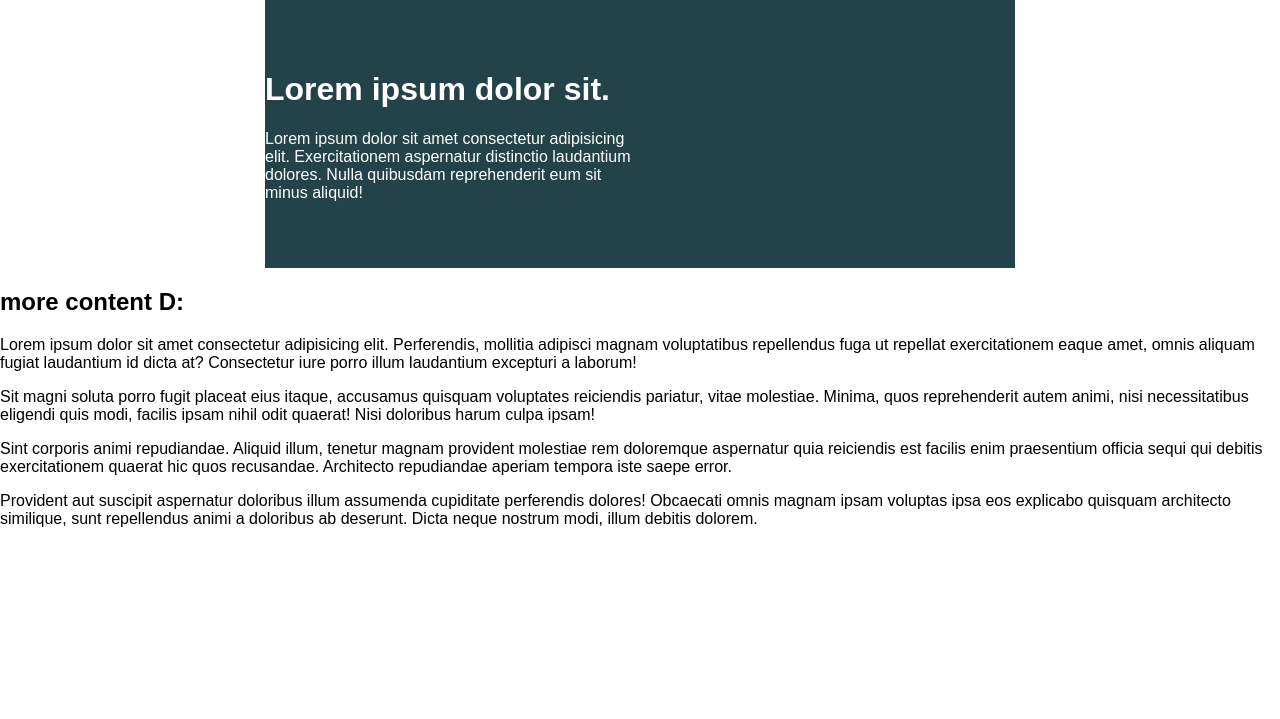
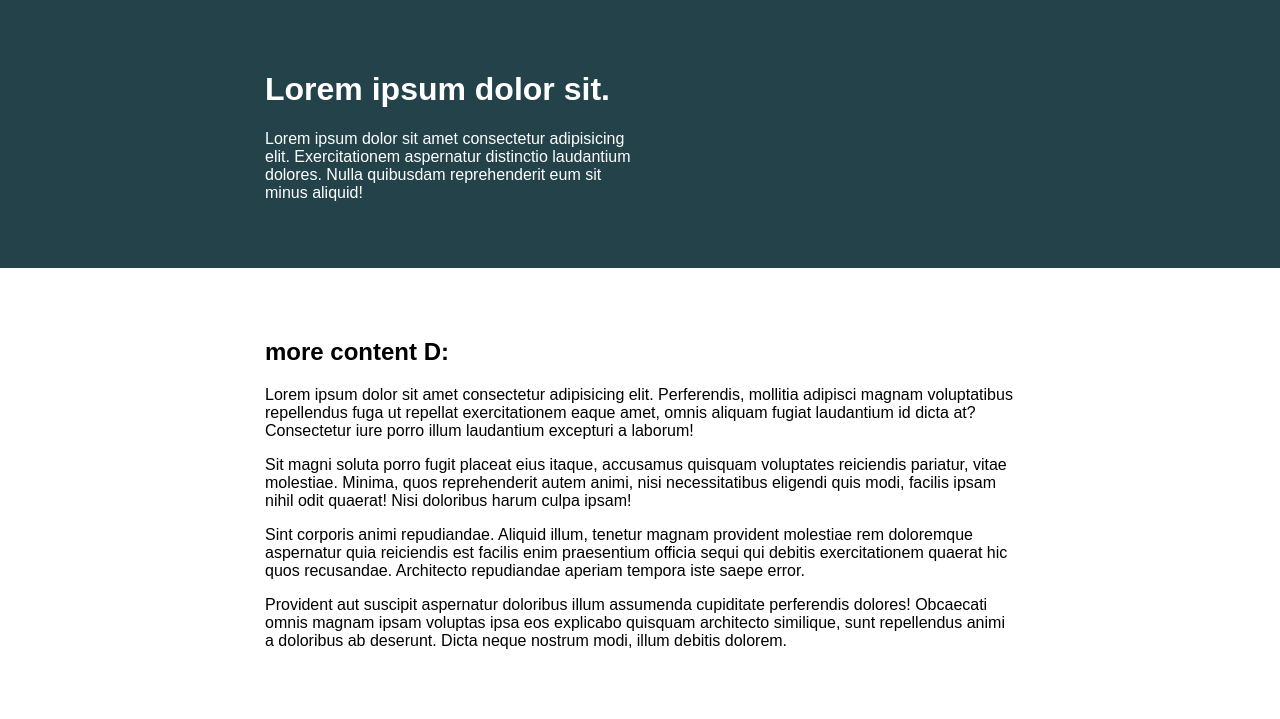
Before and after one commit to lamassab/KevinPowell-CSS-Days, a plain HTML site: page Challenge02/index.html in a window 1280 px wide. Drawn offline with Linux system fonts and the light colour scheme.

Commit message:
challenge 02 finished

```diff
--- a/Challenge02/index.html
+++ b/Challenge02/index.html
@@ -9,19 +9,23 @@
 </head>
 <body>
 
+    <div class="hero">
         <div class="container">
             <div class="intro-content">
                 <h1>Lorem ipsum dolor sit.</h1>
                 <p>Lorem ipsum dolor sit amet consectetur adipisicing elit. Exercitationem aspernatur distinctio laudantium dolores. Nulla quibusdam reprehenderit eum sit minus aliquid!</p>
             </div>
         </div>
+    </div>
 
 
+    <div class="container content">
         <h2>more content D:</h2>
         <p>Lorem ipsum dolor sit amet consectetur adipisicing elit. Perferendis, mollitia adipisci magnam voluptatibus repellendus fuga ut repellat exercitationem eaque amet, omnis aliquam fugiat laudantium id dicta at? Consectetur iure porro illum laudantium excepturi a laborum!</p>
         <p>Sit magni soluta porro fugit placeat eius itaque, accusamus quisquam voluptates reiciendis pariatur, vitae molestiae. Minima, quos reprehenderit autem animi, nisi necessitatibus eligendi quis modi, facilis ipsam nihil odit quaerat! Nisi doloribus harum culpa ipsam!</p>
         <p>Sint corporis animi repudiandae. Aliquid illum, tenetur magnam provident molestiae rem doloremque aspernatur quia reiciendis est facilis enim praesentium officia sequi qui debitis exercitationem quaerat hic quos recusandae. Architecto repudiandae aperiam tempora iste saepe error.</p>
         <p>Provident aut suscipit aspernatur doloribus illum assumenda cupiditate perferendis dolores! Obcaecati omnis magnam ipsam voluptas ipsa eos explicabo quisquam architecto similique, sunt repellendus animi a doloribus ab deserunt. Dicta neque nostrum modi, illum debitis dolorem.</p>
+    </div>
 
 
 </body>
--- a/Challenge02/style.css
+++ b/Challenge02/style.css
@@ -23,11 +23,14 @@ body {
   font-family: sans-serif;
 }
 
+.hero {
+  background: #23424a;
+}
+
 .container {
   width: 80%;
   max-width: 750px;
   margin: 0 auto;
-  background: #23424a;
   color: white;
   padding: 50px 0;
 }
@@ -35,3 +38,7 @@ body {
 .intro-content {
   width: 50%;
 }
+
+.content {
+  color: #000;
+}
```
Lines whose indentation alone changed are shown as unchanged.
